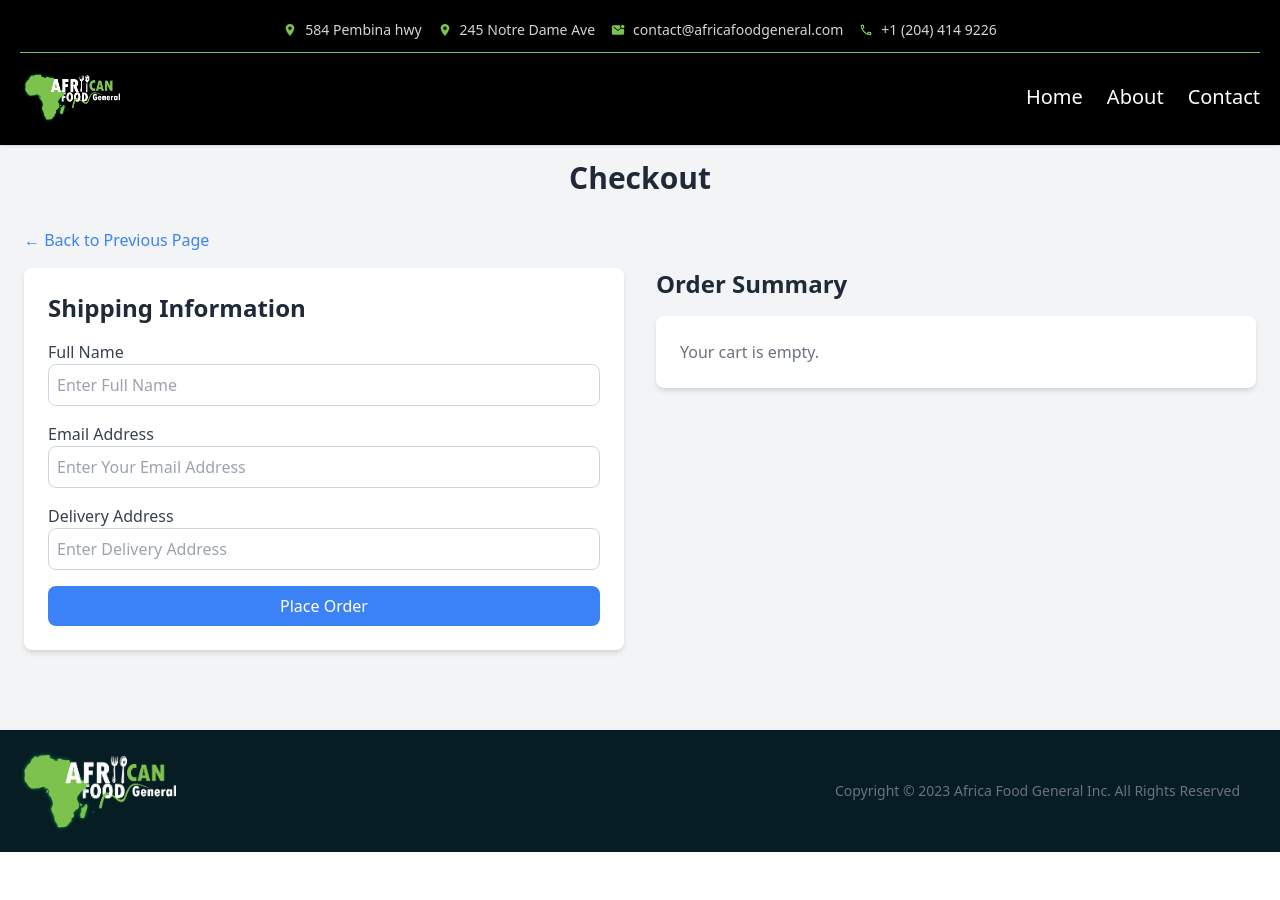
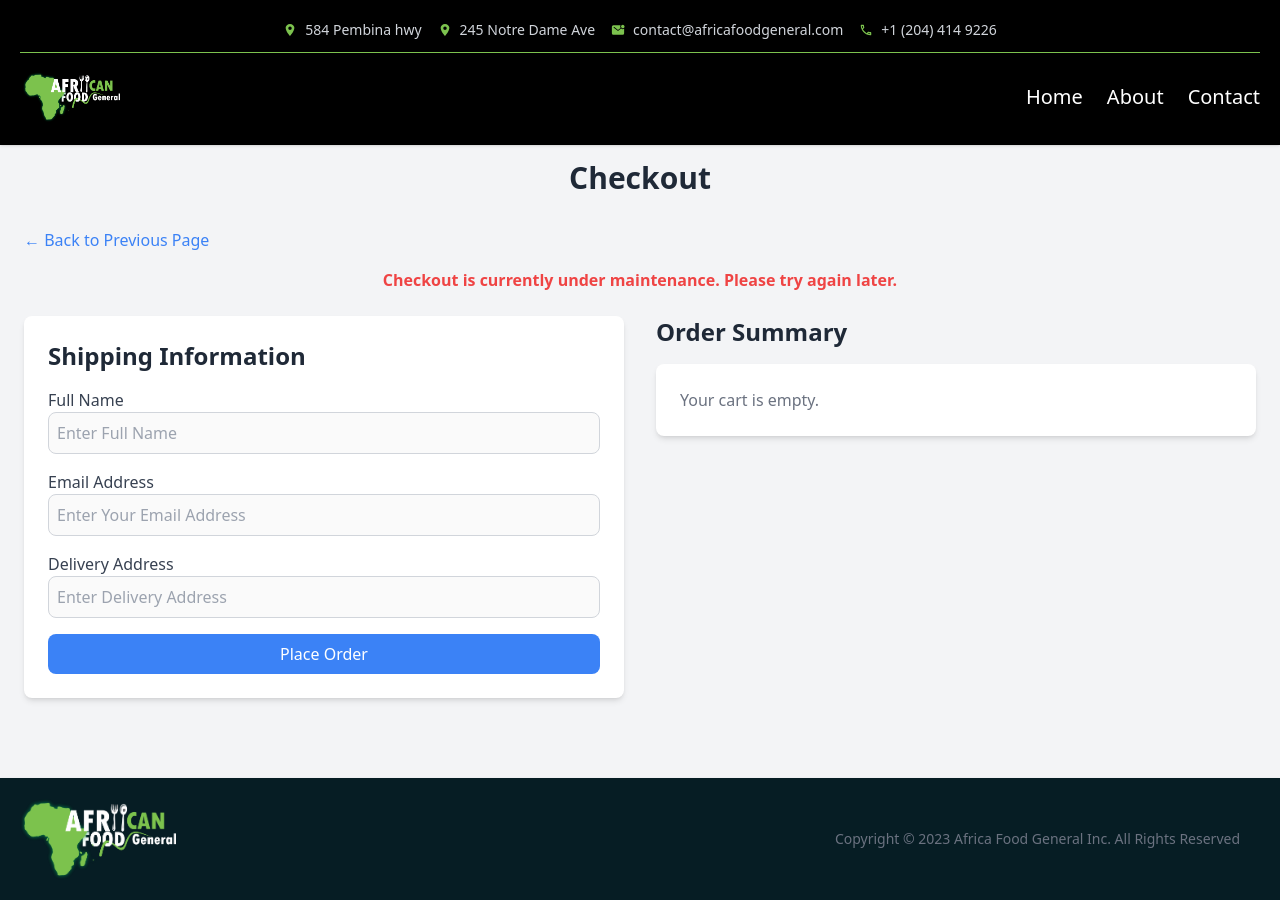
Before and after one commit to iamLeb/africaFoodGeneral, a React (Vite) app: page /checkout in a window 1280 px wide. Before the commit the page ends 852 px from the top, so only its background shows below. Built offline with nearby package versions, Linux system fonts and the light colour scheme.

Commit message:
added new update

```diff
--- a/src/pages/front/Checkout.jsx
+++ b/src/pages/front/Checkout.jsx
@@ -13,7 +13,7 @@ const Checkout = () => {
     const [userProfile, setUserProfile] = useState(null); // State for storing user profile
     const [errors, setErrors] = useState({});
     const [showConfirmation, setShowConfirmation] = useState(false);
-    const [isMaintenance, setIsMaintenance] = useState(false); // New state for maintenance
+    const [isMaintenance, setIsMaintenance] = useState(true); // New state for maintenance
     const navigate = useNavigate();
 
     useEffect(() => {
@@ -212,7 +212,7 @@ const Checkout = () => {
                                 <button
                                     type="submit"
                                     className="w-full bg-blue-500 hover:bg-blue-600 text-white px-4 py-2 rounded-lg transition"
-                                    disabled={isMaintenance}
+                                    disabled={!isMaintenance}
                                 >
                                     Place Order
                                 </button>
```
